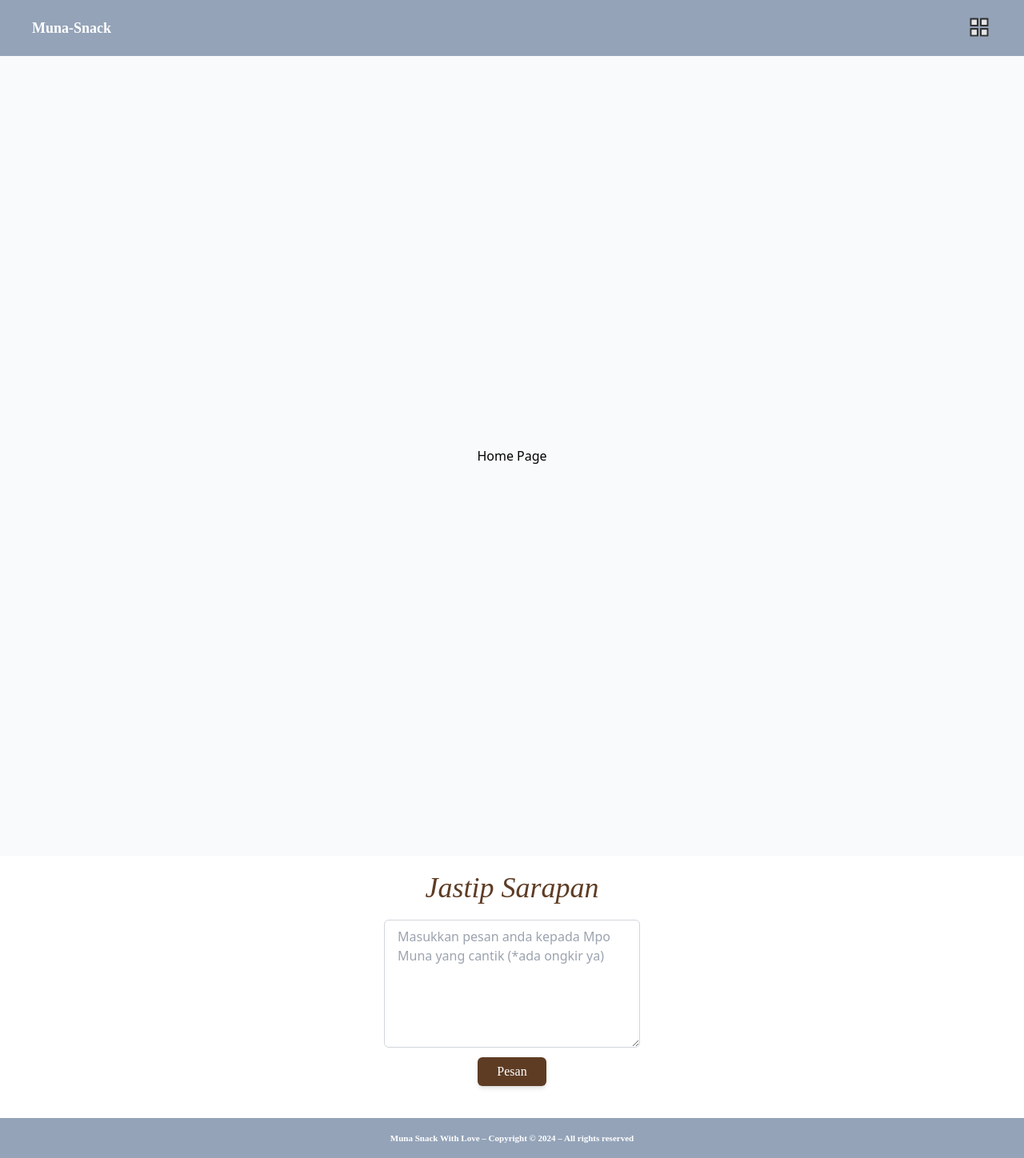
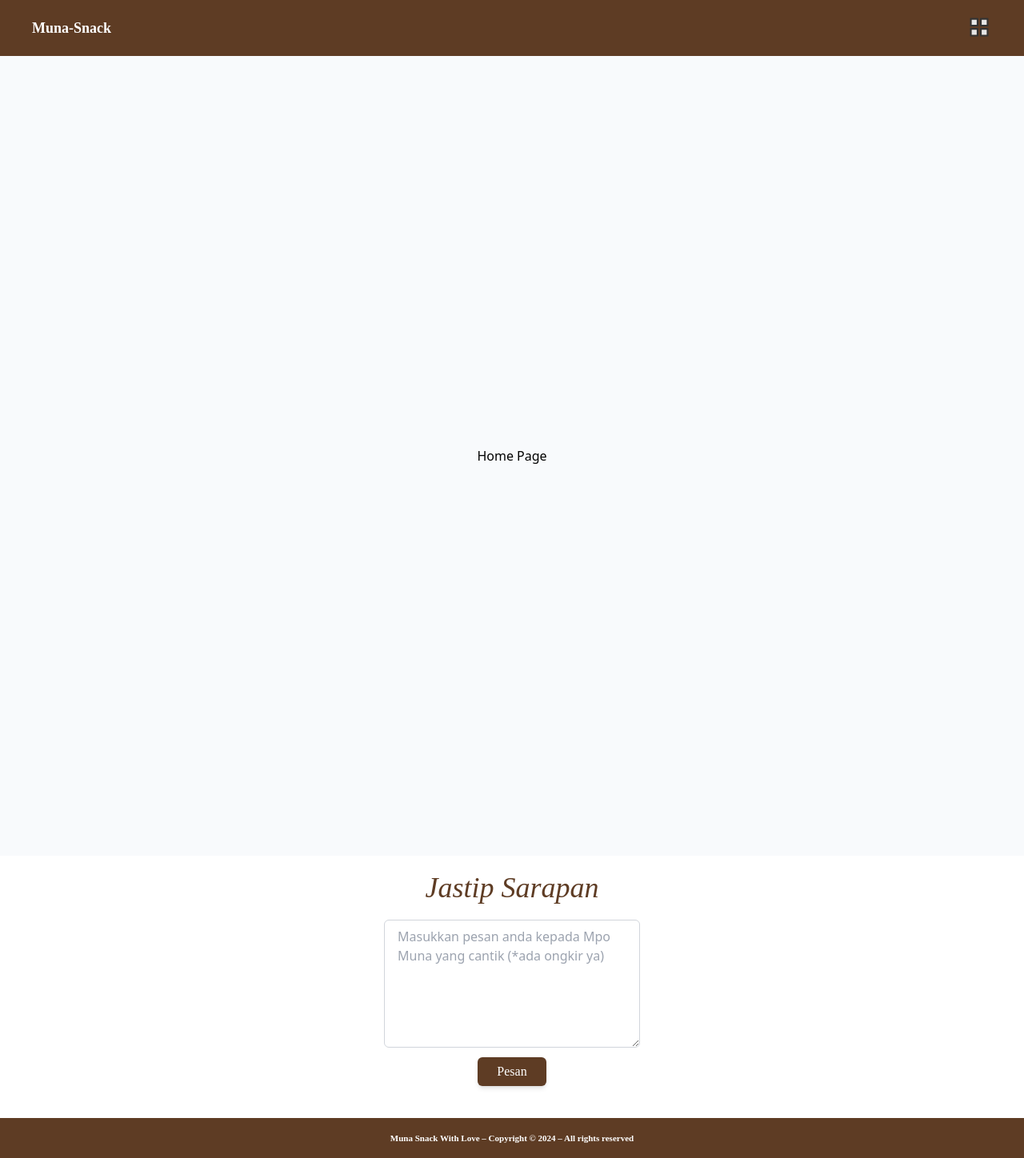
Before and after one commit to Alexchandrahanif/munaSnack, a React (Vite) app: page / in a window 1280 px wide. Shown: the whole page at 80% size. Built offline with nearby package versions, Linux system fonts and the light colour scheme.

Commit message:
chore:update

```diff
--- a/src/components/Footer.jsx
+++ b/src/components/Footer.jsx
@@ -2,7 +2,7 @@ import React from "react";
 
 const Footer = () => {
   return (
-    <div className="w-full h-full flex justify-center items-center bg-slate-400 ">
+    <div className="w-full h-full flex justify-center items-center bg-darkBrown ">
       <p className="text-white text-[11px] font-play font-semibold ">
         Muna Snack With Love – Copyright © 2024 – All rights reserved
       </p>
--- a/src/components/Navbar.jsx
+++ b/src/components/Navbar.jsx
@@ -70,7 +70,7 @@ const Navbar = () => {
   }, []);
 
   return (
-    <div className="w-full bg-slate-400 h-[70px] px-5 py-3 sm:px-10 sm:py-5 flex items-center justify-between">
+    <div className="w-full bg-darkBrown h-[70px] px-5 py-3 sm:px-10 sm:py-5 flex items-center justify-between">
       <p className="text-lg font-play text-white font-semibold">Muna-Snack</p>
       <div className="relative inline-block text-left">
         <button
@@ -131,7 +131,7 @@ const Navbar = () => {
             />
             <div className="flex justify-end">
               <button
-                className="bg-blue-500 text-white px-4 py-2 rounded-lg mr-2"
+                className="bg-darkBrown text-white px-4 py-2 rounded-lg mr-2"
                 onClick={handleSubmit}
               >
                 Submit
```
